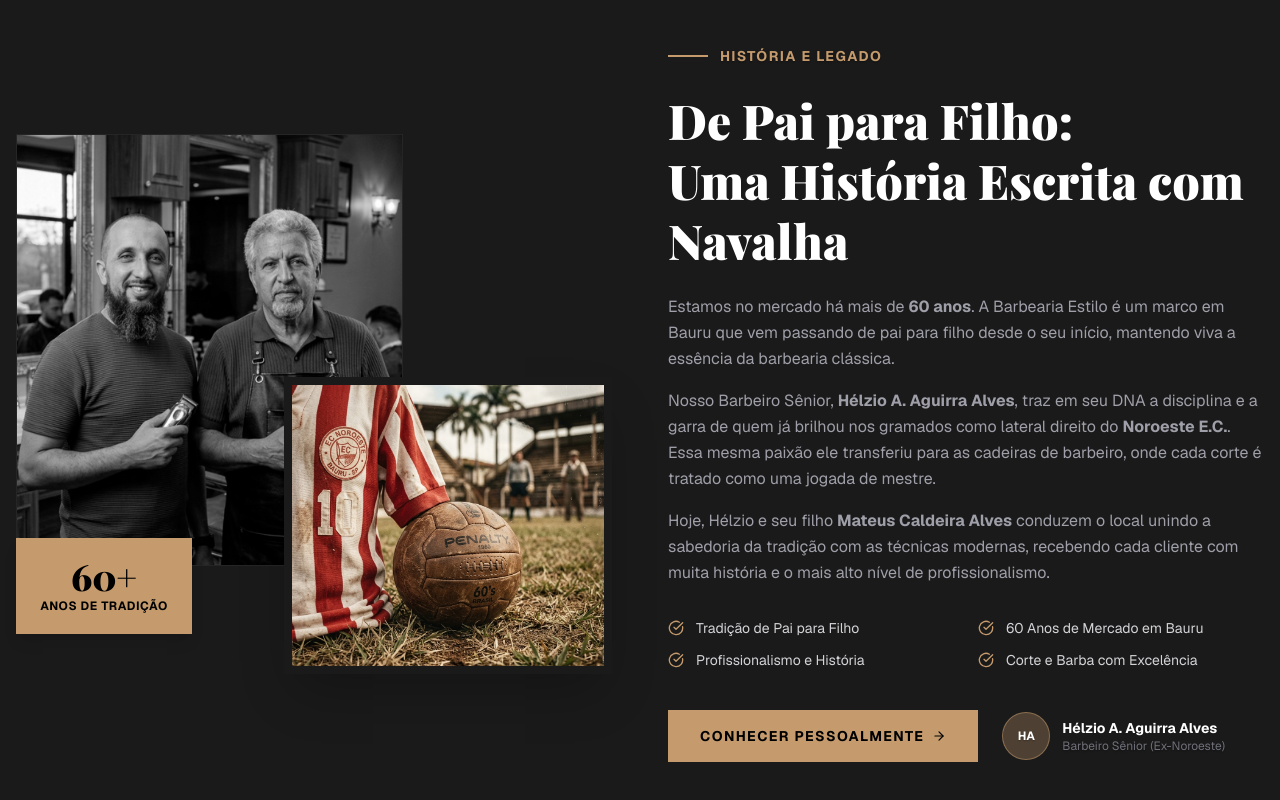
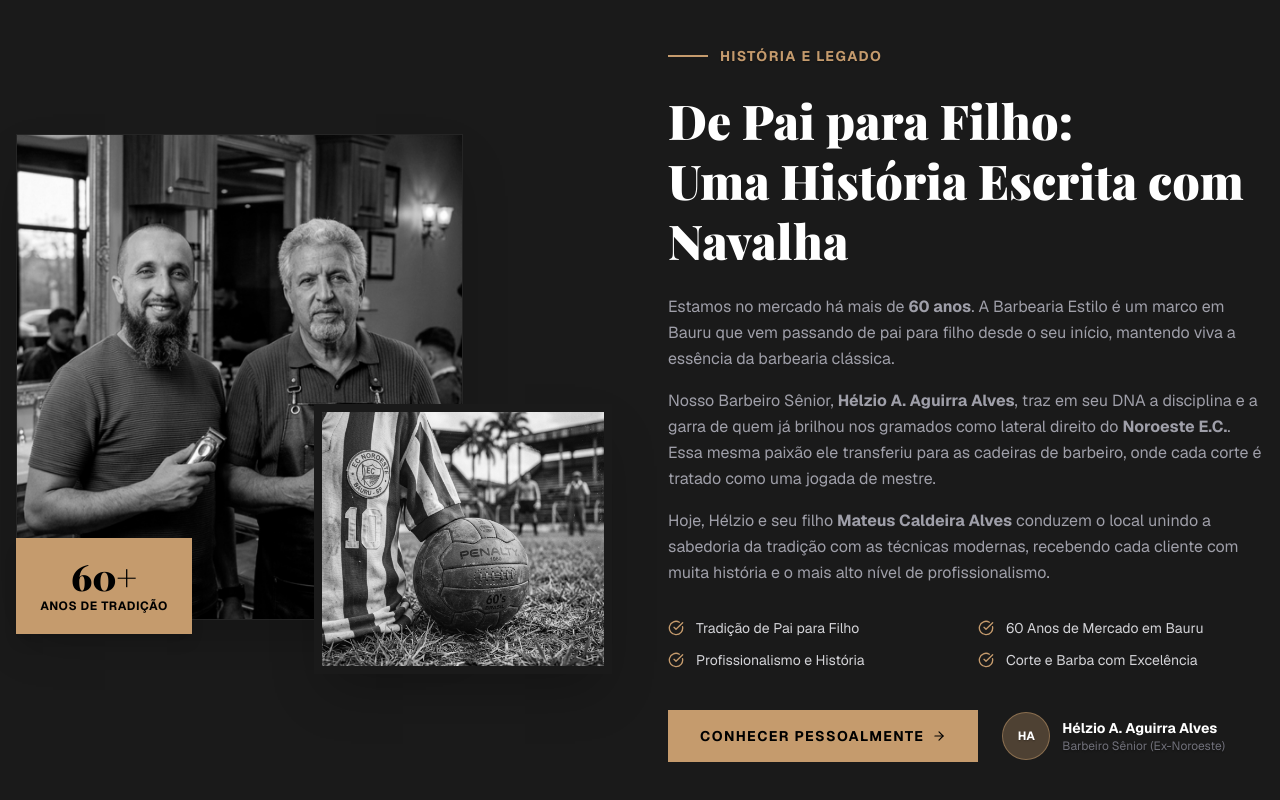
Before and after one commit to TCAdigital/salao-estilo-barbearia, a Next.js app: page / in a window 1280 px wide. Shown: the part 1746-2546 px from the top of the page. Built offline with nearby package versions, Linux system fonts and the light colour scheme; a web font is replaced by a local one.

Commit message:
style: increase About image size and add effects to Noroeste photo

```diff
--- a/src/components/AboutSection.tsx
+++ b/src/components/AboutSection.tsx
@@ -16,24 +16,24 @@ export default function AboutSection() {
         {/* Left: Image collage */}
         <div className="relative hidden lg:flex h-[540px]">
           {/* Big image top-left - Vintage Barber Shop */}
-          <div className="absolute top-0 left-0 w-[65%] h-[80%] overflow-hidden border border-white/5">
+          <div className="absolute top-0 left-0 w-[75%] h-[90%] overflow-hidden border border-white/5 shadow-2xl z-0">
             <Image
               src="/pai-filho.jpg"
               alt="Hélzio e Mateus - Barbearia Estilo"
               fill
               className="object-cover object-center grayscale hover:grayscale-0 transition-all duration-700"
-              sizes="400px"
+              sizes="500px"
               priority
             />
           </div>
 
           {/* Small image bottom-right - Football/Retro reference */}
-          <div className="absolute bottom-0 right-0 w-[55%] h-[55%] border-8 border-[#1a1a1a] overflow-hidden shadow-2xl">
+          <div className="absolute bottom-0 right-0 w-[50%] h-[50%] border-8 border-[#1a1a1a] overflow-hidden shadow-2xl z-10">
             <Image
               src="/historia-noroeste.png"
               alt="História e Tradição"
               fill
-              className="object-cover object-center"
+              className="object-cover object-center grayscale hover:grayscale-0 transition-all duration-700"
               sizes="320px"
             />
           </div>
```
